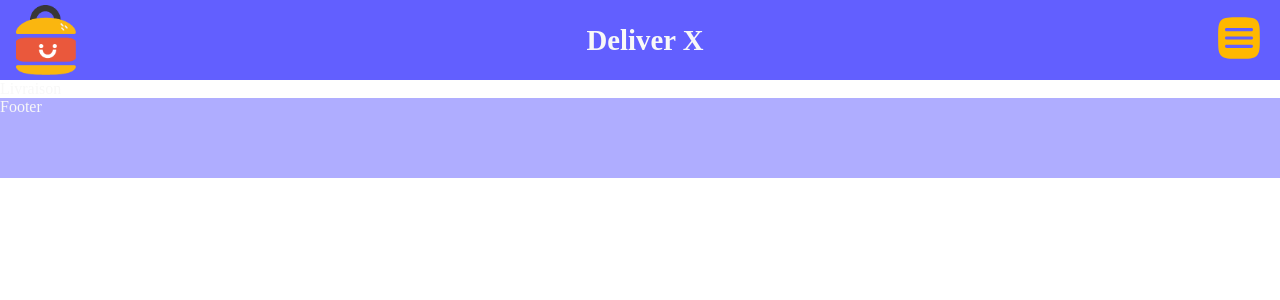
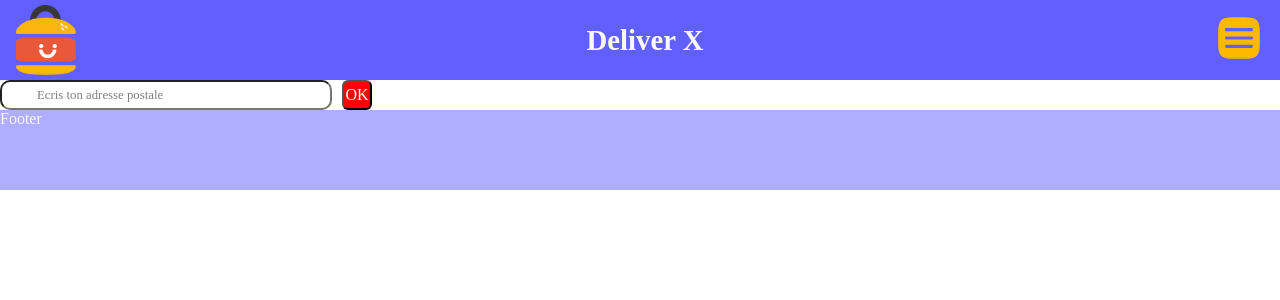
Before and after one commit to s-moreau00/Deliver-X, a React (Vite) app in the folder frontend/: page /livraison in a window 1280 px wide. Shown: the top 300 px of the page. Built offline with nearby package versions, Linux system fonts and the light colour scheme; a web font is replaced by a local one.

Commit message:
delivery nadir

```diff
--- a/frontend/src/App.jsx
+++ b/frontend/src/App.jsx
@@ -14,18 +14,19 @@ import Logo from "./components/Logo/Logo.jsx";
 
 function App() {
   const [data, setData] = useState([]);
-  const { lat, long } = useGeoLocation();
+  const { lat, long, accepted } = useGeoLocation();
   const [restaurant] = useState(restaurants);
-
+  console.info("accepted", accepted);
   // const [counter, setCounter] = useState(5);
 
   useEffect(() => {
-    fetch(`https://api-adresse.data.gouv.fr/reverse/?lon=${long}&lat=${lat}`)
-      .then((res) => res.json())
-      .then((res) => setData(res))
-      .catch((err) => console.log(err));
+    if (accepted) {
+      fetch(`https://api-adresse.data.gouv.fr/reverse/?lon=${long}&lat=${lat}`)
+        .then((res) => res.json())
+        .then((res) => setData(res))
+        .catch((err) => console.info(err));
+    }
   }, [lat, long]);
-  console.log("data", data);
 
   return (
     <>
@@ -34,7 +35,7 @@ function App() {
           <h1>Prêt à commander ton burger ?</h1>
           <ClickOrDeliver></ClickOrDeliver>
           <Cities restaurant={restaurant}></Cities>
-          <Livraison></Livraison>
+          <Livraison accepted={accepted}></Livraison>
           <ListRestaurants></ListRestaurants>
           <Logo />
         </section>
--- a/frontend/src/Hooks/useLocation.js
+++ b/frontend/src/Hooks/useLocation.js
@@ -4,18 +4,20 @@ export const useGeoLocation = () => {
   const [location, setLocation] = useState({
     lat: "",
     long: "",
+    accepted: false,
   });
 
   const onSuccess = (location) => {
-    console.log("onSuccess", location.coords.latitude);
+    console.info("onSuccess", location.coords.latitude);
 
     setLocation({
       lat: location.coords.latitude,
       long: location.coords.longitude,
+      accepted: false,
     });
   };
   const onError = (error) => {
-    setLocation({ error });
+    setLocation({ lat: error, long: error, accepted: true });
   };
 
   useEffect(() => {
--- a/frontend/src/components/Cities/Cities.css
+++ b/frontend/src/components/Cities/Cities.css
@@ -1,5 +1,9 @@
 .title-where {
   font-size: 15px;
+}
+
+.cities {
+  display: none;
 }
 
 .btn-cities {
--- a/frontend/src/components/Cities/Cities.jsx
+++ b/frontend/src/components/Cities/Cities.jsx
@@ -6,7 +6,7 @@ export default function ClickCollect({ restaurant }) {
     const isExist = restaurantsFiltred.includes(rest.ville);
     if (!isExist) restaurantsFiltred.push(rest.ville);
   });
-  console.log("restaurants.Filtred", restaurantsFiltred);
+  console.info("restaurants.Filtred", restaurantsFiltred);
 
   return (
     <>
--- a/frontend/src/components/Livraison/Livraison.css
+++ b/frontend/src/components/Livraison/Livraison.css
@@ -0,0 +1,24 @@
+.delivery {
+  display: flex;
+  gap: 10px;
+}
+
+.inputdelivery {
+  width: 332px;
+  height: 30px;
+  border-radius: 10px;
+  font-size: 0.8rem;
+  color: black;
+}
+
+input::placeholder {
+  padding-left: 35px;
+  color: grey;
+}
+
+.btn-delivery {
+  width: 30px;
+  border-radius: 6px;
+  background-color: red;
+  font-size: 1rem;
+}
--- a/frontend/src/components/Livraison/Livraison.jsx
+++ b/frontend/src/components/Livraison/Livraison.jsx
@@ -1,5 +1,45 @@
-import React from "react";
+import { useState, useEffect } from "react";
+import "./Livraison.css";
 
-export default function Livraison() {
-  return <div>Livraison</div>;
+export default function Livraison({ accepted }) {
+  const [data, setData] = useState([]);
+  const [inputValue, setInputValue] = useState("");
+  const handleChange = (e) => {
+    setInputValue(e.target.value);
+    console.info("inputValue :>> ", inputValue);
+  };
+  const handleClick = () => { };
+  console.info("accepted", accepted);
+
+  useEffect(() => {
+    if (accepted && inputValue > 0) {
+      fetch(`https://api-adresse.data.gouv.fr/search/?q=${inputValue}`)
+        .then((res) => res.json())
+        .then((res) => setData(res))
+        .catch((err) => console.info(err));
+    }
+  }, [accepted, inputValue]);
+  console.info("data.features :", data);
+  // console.info("data 1 =>", data.features[0].properties.label);
+  // console.info("data 2 =>", data.features[1].properties.label);
+  // console.info("data 3 =>", data.features[2].properties.label);
+  // console.info("data 4 =>", data.features[3].properties.label);
+  // console.info("data 5 =>", data.features[4].properties.label);
+  return (
+    <>
+      <div className="delivery">
+        <input
+          className="inputdelivery"
+          type="text"
+          name="address"
+          placeholder="Ecris ton adresse postale"
+          value={inputValue}
+          onChange={handleChange}
+        />
+        <button className="btn-delivery" onClick={handleClick}>
+          OK
+        </button>
+      </div>
+    </>
+  );
 }
--- a/frontend/src/components/Logo/Logo.jsx
+++ b/frontend/src/components/Logo/Logo.jsx
@@ -4,11 +4,7 @@ import logoburger from "../../assets/logoP2/LogoP2_large.png";
 export default function Logo() {
   return (
     <div>
-      <img
-        className="logoSection"
-        src={logoburger}
-        alt="Logo Deliver X"
-      />
+      <img className="logoSection" src={logoburger} alt="Logo Deliver X" />
     </div>
   );
 }
```
